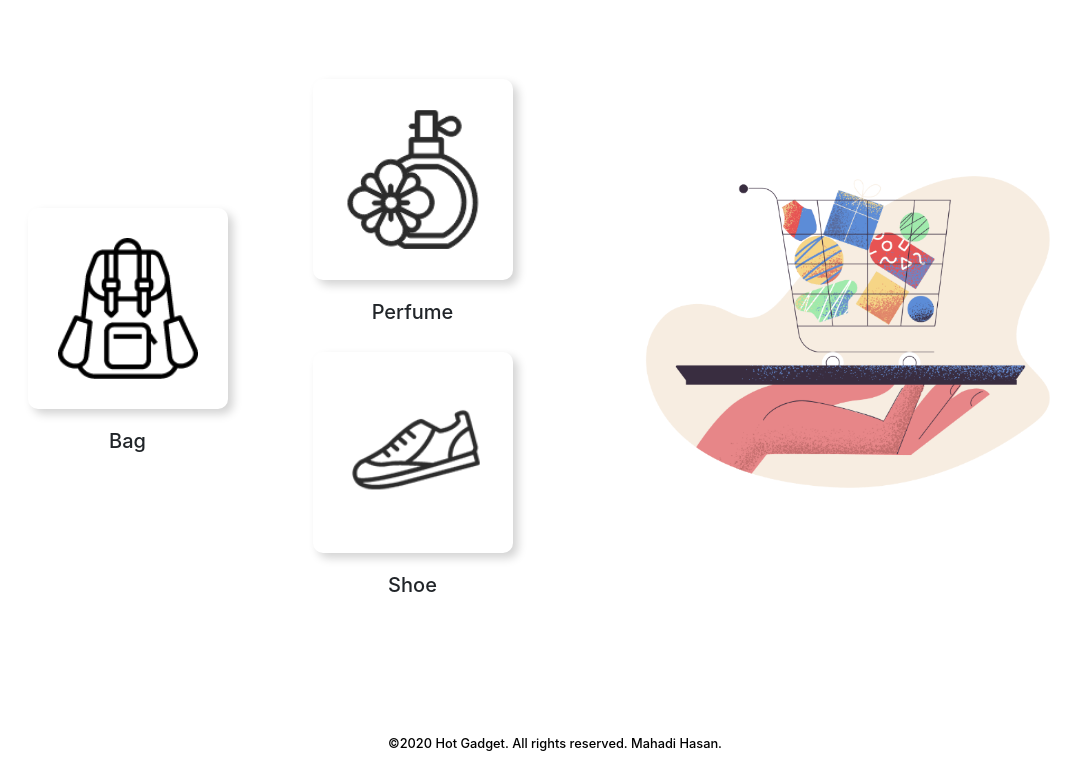
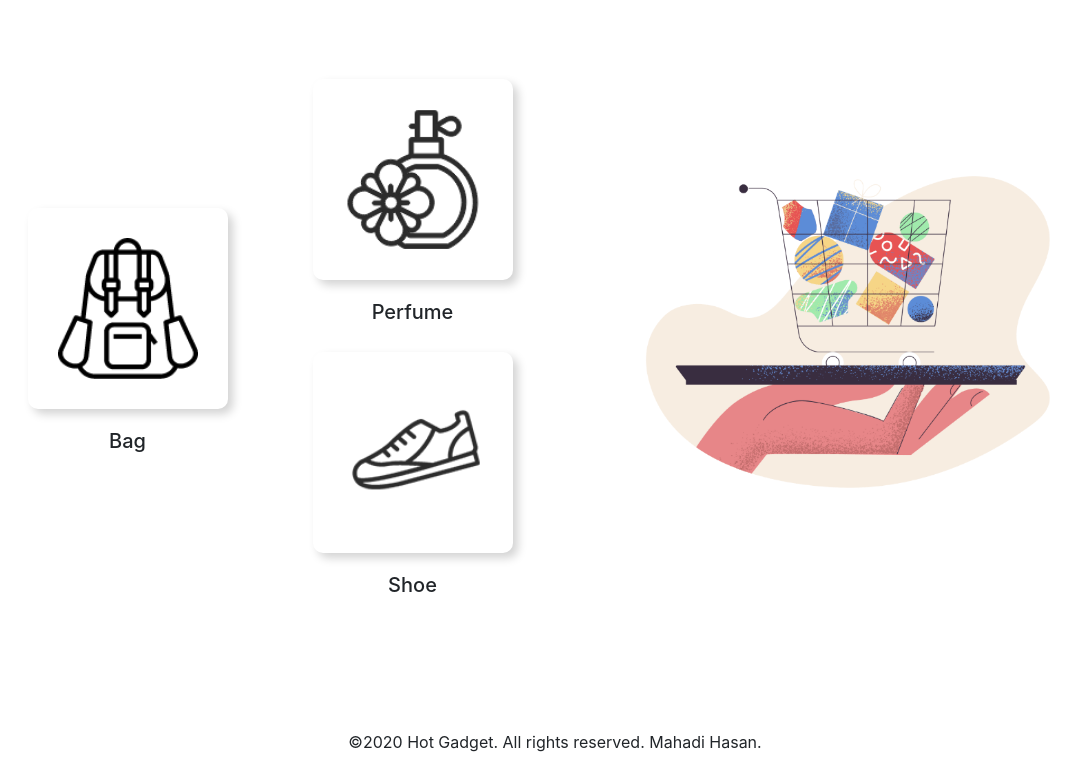
Before and after one commit to programmer-mahadi-hasan/hot-gadget, a plain HTML site: page index.html in a window 1280 px wide. Shown: the part 2215-2985 px from the top of the page, without its empty margins (85-1166 px from the left). Drawn offline with nearby package versions, Linux system fonts and the light colour scheme.

Commit message:
solved some problem

```diff
--- a/index.html
+++ b/index.html
@@ -188,10 +188,8 @@
 </section>
 
 <footer class="text-center">
-  <small>©2020 Hot Gadget. All rights reserved. Mahadi Hasan.</small>
+  <p>©2020 Hot Gadget. All rights reserved. Mahadi Hasan.</p>
 </footer>
-
-
   <script src="https://code.jquery.com/jquery-3.4.1.slim.min.js" integrity="sha384-J6qa4849blE2+poT4WnyKhv5vZF5SrPo0iEjwBvKU7imGFAV0wwj1yYfoRSJoZ+n" crossorigin="anonymous"></script>
   <script src="https://cdn.jsdelivr.net/npm/popper.js@1.16.0/dist/umd/popper.min.js" integrity="sha384-Q6E9RHvbIyZFJoft+2mJbHaEWldlvI9IOYy5n3zV9zzTtmI3UksdQRVvoxMfooAo" crossorigin="anonymous"></script>
   <script src="https://stackpath.bootstrapcdn.com/bootstrap/4.4.1/js/bootstrap.min.js" integrity="sha384-wfSDF2E50Y2D1uUdj0O3uMBJnjuUD4Ih7YwaYd1iqfktj0Uod8GCExl3Og8ifwB6" crossorigin="anonymous"></script>
```
